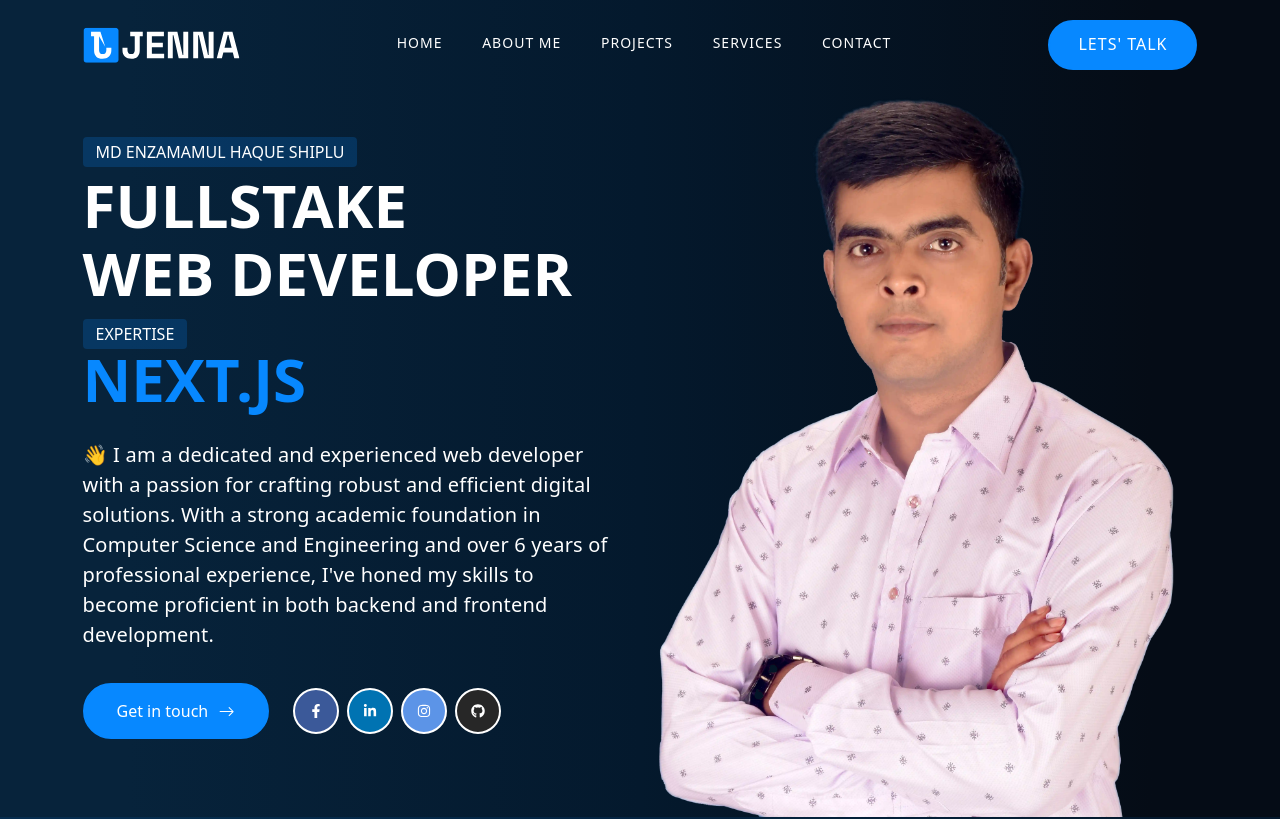
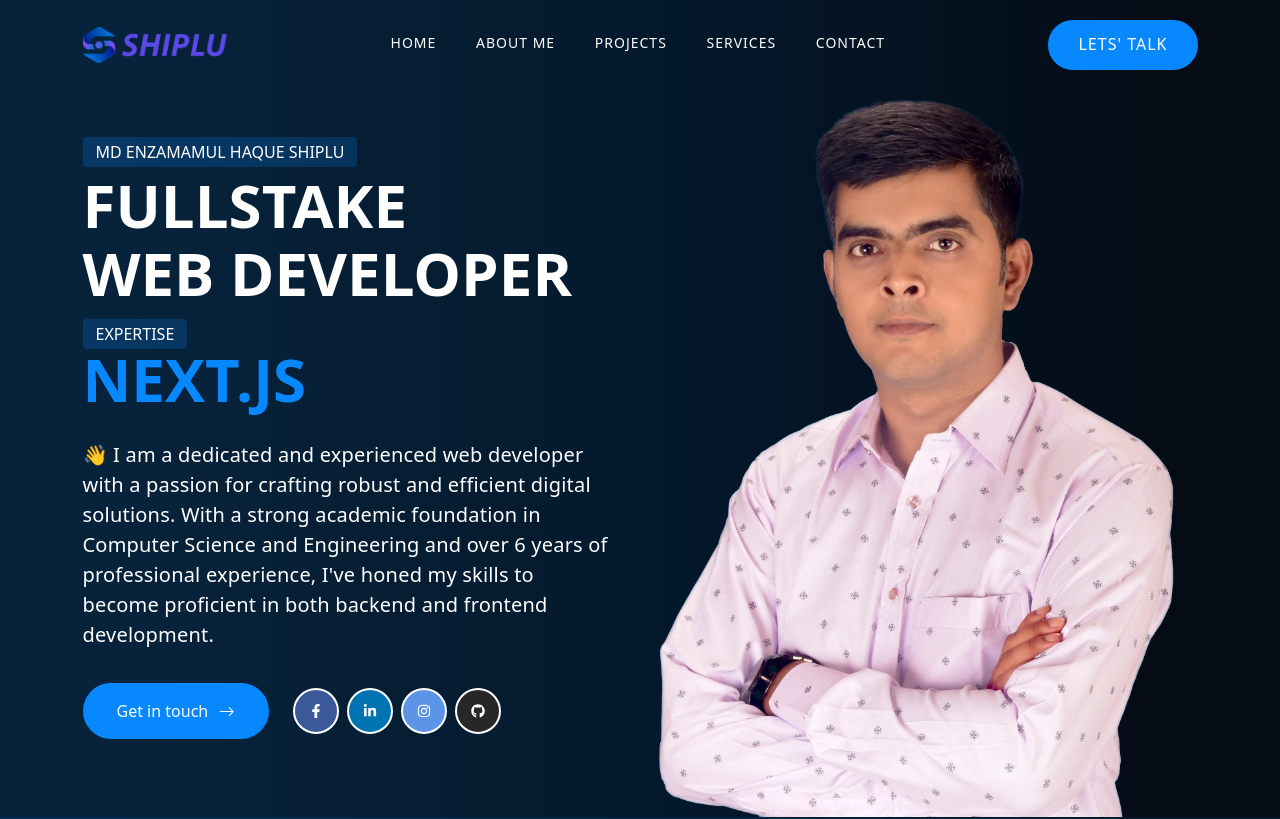
Before and after one commit to shiplu2111/portfolio, a Next.js app: page / in a window 1280 px wide. Shown: the top 819 px of the page. Built offline with nearby package versions, Linux system fonts and the light colour scheme.

Commit message:
logo change

```diff
--- a/src/components/AboutMe.jsx
+++ b/src/components/AboutMe.jsx
@@ -3,14 +3,14 @@ import { TypeAnimation } from "react-type-animation";
 const AboutMe = () => {
   return (
     <>
-      <div className="flex items-center justify-center px-[52px] py-[53px] relative">
+      <div className="flex items-center justify-center px-[52px] py-[53px] relative overflow-hidden">
         <div className="absolute bottom-[20px] left-[52px] animate-spin-medium">
           <img src="/icons/Vector1.svg" alt="" />
         </div>
         <div className="absolute top-[80px] right-[62px] animate-spin-medium ">
           <img className="h-[150px]" src="/icons/Vector1.svg" alt="" />
         </div>
-        <div className="z-20 grid grid-cols-2 items-start justify-center gap-[60px] pt-[48px] px-[120px]">
+        <div className="z-10 grid grid-cols-2 items-start justify-center gap-[60px] pt-[48px] px-[120px]">
           <div className="flex items-center justify-center border border-gray-500  rounded-[20px] bg-[#1E364C]">
             <img className="h-[554px] " src="/shiplu22.webp" alt="" />
           </div>
--- a/src/components/Header.jsx
+++ b/src/components/Header.jsx
@@ -22,61 +22,14 @@ const Header = () => {
       <div
         className={`${
           scrolled
-            ? "fixed top-0 left-0  flex items-center justify-between px-[82.5px] py-5 z-30 bg-slate-900 w-screen transform duration-1500"
-            : "fixed top-0 left-0 w-screen transform duration-1500 flex items-center justify-between px-[82.5px] py-5"
+            ? "fixed top-0 left-0  flex items-center justify-between px-[82.5px] py-5 z-50 bg-slate-900 w-screen transform duration-1500"
+            : "fixed top-0 left-0 w-screen transform duration-1500 flex items-center justify-between px-[82.5px] py-5 bg-gradient-to-r from-[#07233b] from-10% via-[#04192d] via-58%  to-[#050c16] to-90%"
         }`}
       >
         <div>
-          <svg
-            xmlns="http://www.w3.org/2000/svg"
-            width="157"
-            height="36"
-            viewBox="0 0 157 36"
-            fill="none"
-          >
-            <g clipPath="url(#clip0_1_898)">
-              <path
-                d="M48.3762 31.8194C45.6497 31.8194 43.4786 31.0745 41.863 29.5846C40.2725 28.0947 39.4773 26.0113 39.4773 23.3346V20.8346H44.4758V23.3346C44.4758 24.5214 44.804 25.4558 45.4604 26.1376C46.1168 26.7942 47.0382 27.1224 48.2247 27.1224C49.3355 27.1224 50.1938 26.7942 50.7997 26.1376C51.4309 25.481 51.7464 24.5467 51.7464 23.3346V9.31939H47.2023V4.77393H59.7744V9.31939H56.745V23.3346C56.745 26.0871 56.0002 28.1957 54.5108 29.6603C53.0213 31.0997 50.9764 31.8194 48.3762 31.8194Z"
-                fill="white"
-              />
-              <path
-                d="M63.8774 31.2891V4.77393H80.9178V9.31939H68.8759V15.6452H79.8575V20.1906H68.8759V26.7436H81.145V31.2891H63.8774Z"
-                fill="white"
-              />
-              <path
-                d="M84.8451 31.2891V4.77393H94.3499L99.6135 27.88H100.295V4.77393H105.218V31.2891H95.7131L90.4495 8.18302H89.7679V31.2891H84.8451Z"
-                fill="white"
-              />
-              <path
-                d="M110.214 31.2891V4.77393H119.718L124.982 27.88H125.664V4.77393H130.586V31.2891H121.082L115.818 8.18302H115.136V31.2891H110.214Z"
-                fill="white"
-              />
-              <path
-                d="M133.764 31.2891L140.732 4.77393H149.441L156.409 31.2891H151.259L149.82 25.4558H140.353L138.914 31.2891H133.764ZM141.527 20.8346H148.646L145.427 7.91787H144.746L141.527 20.8346Z"
-                fill="white"
-              />
-              <path
-                d="M32.5 0.796875H3.5C1.84315 0.796875 0.5 2.14002 0.5 3.79688V32.7969C0.5 34.4537 1.84315 35.7969 3.5 35.7969H32.5C34.1569 35.7969 35.5 34.4537 35.5 32.7969V3.79688C35.5 2.14002 34.1569 0.796875 32.5 0.796875Z"
-                fill="#0788FF"
-              />
-              <path
-                d="M19.4419 31.8194C22.1684 31.8194 24.3395 31.0745 25.9552 29.5846C27.5456 28.0947 28.3408 26.0113 28.3408 23.3346V20.8346H23.3423V23.3346C23.3423 24.5214 23.0141 25.4558 22.3577 26.1376C21.7014 26.7942 20.7799 27.1224 19.5934 27.1224C18.4826 27.1224 17.6243 26.7942 17.0184 26.1376C16.3873 25.481 16.0717 24.5467 16.0717 23.3346V9.31939L22.2067 19.6603L17.434 4.77393H8.04376V9.31939H11.0732V23.3346C11.0732 26.0871 11.8179 28.1957 13.3074 29.6603C14.7968 31.0997 16.8417 31.8194 19.4419 31.8194Z"
-                fill="white"
-              />
-            </g>
-            <defs>
-              <clipPath id="clip0_1_898">
-                <rect
-                  width="156"
-                  height="35"
-                  fill="white"
-                  transform="translate(0.5 0.796875)"
-                />
-              </clipPath>
-            </defs>
-          </svg>
+          <img className="h-[36px]" src="/logo.png" alt="" />
         </div>
-        <div className="flex gap-[39.672px] items-center justify-center ">
+        <div className="lg:flex gap-[39.672px] items-center justify-center hidden">
           <div className="text-[#FFFFFF] text-[14px] font-[500] leading-[22.4px] tracking-[1px] uppercase pb-[3px] relative  block after:block after:content-[''] after:absolute after:h-[3px] after:bg-[#FFFFFF] after:w-full after:scale-x-0 after:hover:scale-x-100 after:transition after:duration-500 after:origin-right">
             Home
           </div>
@@ -95,7 +48,7 @@ const Header = () => {
             Contact
           </div>
         </div>
-        <div className="flex items-center justify-center">
+        <div className="md:flex hidden items-center justify-center">
           <button className="px-7 py-[10px] rounded-[40px] hover:bg-transparent border-2 border-[#0788FF] hover:border-white hover:transform  duration-1000 bg-[#0788FF]  text-white text-[16px] font-[500] leading-[25.6px] tracking-[1px] uppercase">
             Lets' Talk
           </button>
```
Also changed, not shown: public/logo.png (added).
